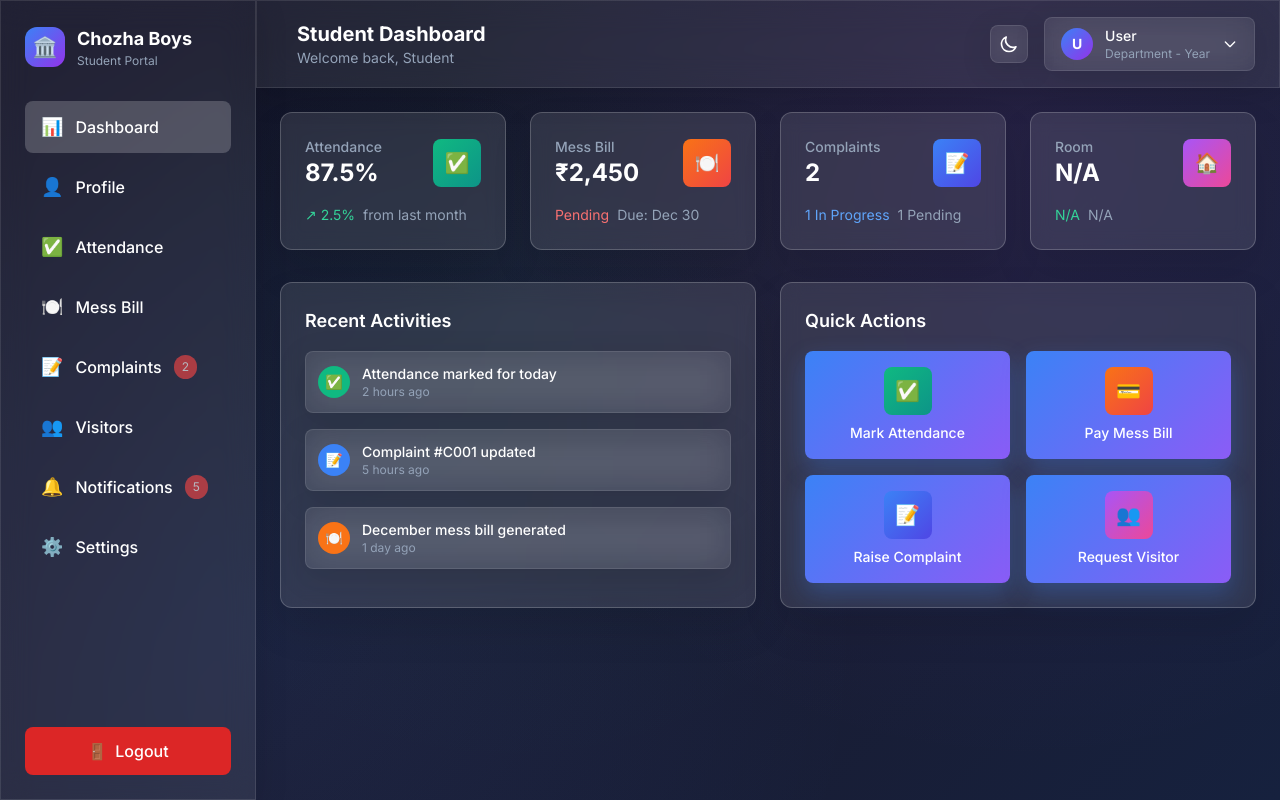
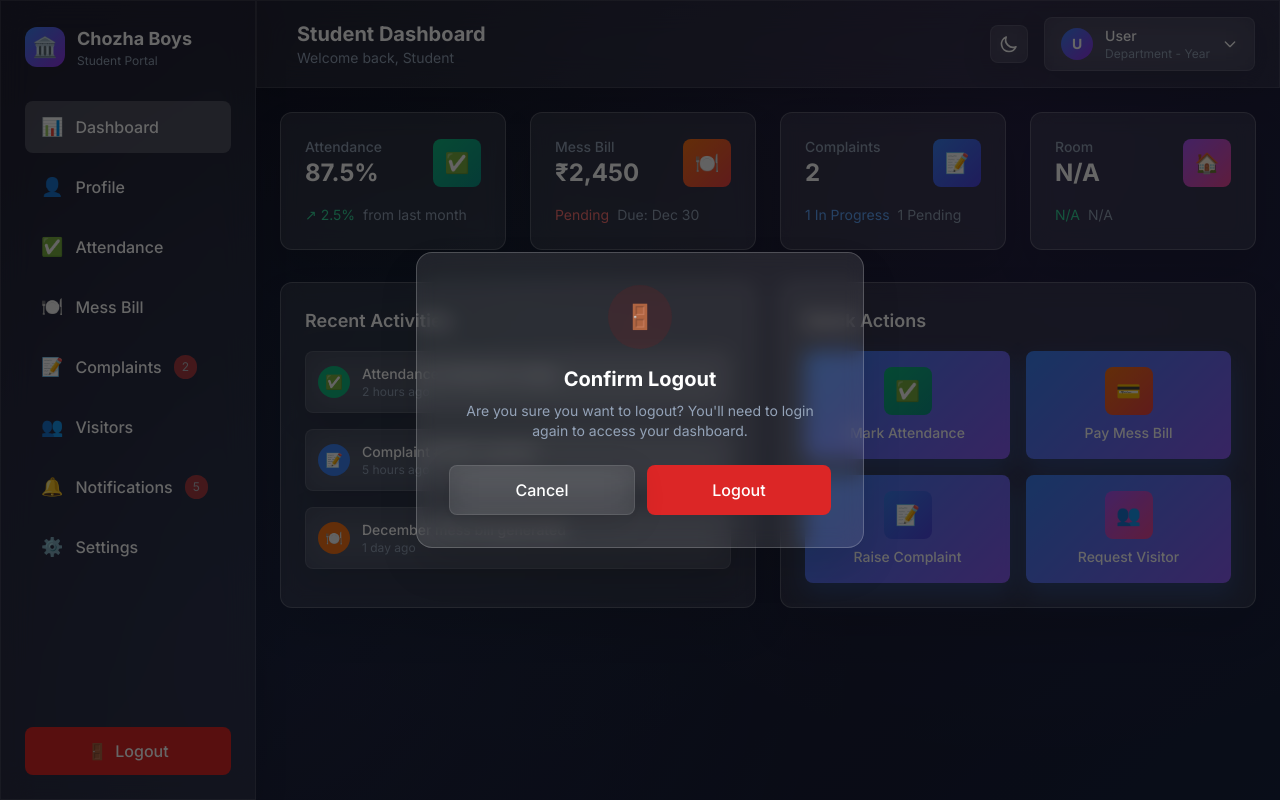
Before and after one commit to Saran-2234/Chozha-Boys-Hostel-Management-System, a React (Vite) app: page /dashboard in a window 1280 px wide. Both pictures are taken after a click on the button "🚪 Logout". Built offline with nearby package versions, Linux system fonts and the light colour scheme.

Commit message:
logout added

```diff
--- a/src/student Dashboard/Header/Header.jsx
+++ b/src/student Dashboard/Header/Header.jsx
@@ -2,12 +2,16 @@ import React from 'react';
 import ProfileDropdown from './ProfileDropdown';
 import ThemeToggle from './ThemeToggle';
 
-const Header = ({ isDarkMode, setIsDarkMode, onLogout, studentData, setActiveSection, sidebarOpen, setSidebarOpen }) => {
+const Header = ({ isDarkMode, setIsDarkMode, onLogoutClick, studentData, setActiveSection, sidebarOpen, setSidebarOpen }) => {
   // Extract student name from the studentData prop
   const getStudentName = () => {
     if (!studentData) return 'Student';
 
     // Check different possible structures of studentData
+    if (studentData.data) {
+      return studentData.data.name || 'Student';
+    }
+
     if (studentData.userdata && studentData.userdata.length > 0) {
       return studentData.userdata[0].name || 'Student';
     }
@@ -43,7 +47,7 @@ const Header = ({ isDarkMode, setIsDarkMode, onLogout, studentData, setActiveSec
         <div className="flex items-center space-x-4">
           <ThemeToggle isDarkMode={isDarkMode} setIsDarkMode={setIsDarkMode} />
           <ProfileDropdown
-            onLogout={onLogout}
+            onLogoutClick={onLogoutClick}
             studentData={studentData}
             setActiveSection={setActiveSection}
           />
--- a/src/student Dashboard/Header/ProfileDropdown.jsx
+++ b/src/student Dashboard/Header/ProfileDropdown.jsx
@@ -2,7 +2,7 @@ import React, { useState } from 'react';
 import { useNavigate } from 'react-router-dom';
 import { getRoomInfo } from '../../Common/roomUtils';
 
-const ProfileDropdown = ({ onLogout, studentData, setActiveSection }) => {
+const ProfileDropdown = ({ onLogoutClick, studentData, setActiveSection }) => {
   const [isOpen, setIsOpen] = useState(false);
   const navigate = useNavigate();
 
@@ -58,26 +58,10 @@ const ProfileDropdown = ({ onLogout, studentData, setActiveSection }) => {
     setIsOpen(!isOpen);
   };
 
-  const handleLogout = () => {
-    // Show confirmation dialog
-    const confirmLogout = window.confirm('Are you sure you want to logout?');
-
-    if (!confirmLogout) {
-      return;
-    }
-
-    // Close dropdown
+  const handleLogoutClick = () => {
+    // Close dropdown and call parent handler to show modal
     setIsOpen(false);
-
-    // Clear authentication data from localStorage
-    localStorage.removeItem('authToken');
-    localStorage.removeItem('userData');
-    localStorage.removeItem('sessionData');
-
-    // Call the logout function passed from parent
-    if (onLogout) {
-      onLogout();
-    }
+    onLogoutClick(); // This will trigger the centralized modal
   };
 
   const handleViewProfile = () => {
@@ -101,7 +85,7 @@ const ProfileDropdown = ({ onLogout, studentData, setActiveSection }) => {
   };
 
   return (
-    <div className="relative" style={{ zIndex: 50, position: 'relative' }}>
+    <div className="relative" style={{ zIndex: 40, position: 'relative' }}>
       <button onClick={toggleDropdown} className="flex items-center space-x-3 glass-effect px-4 py-2 rounded-lg hover:bg-white hover:bg-opacity-10 transition-all">
         <div className="w-8 h-8 bg-gradient-to-br from-blue-500 to-purple-600 rounded-full flex items-center justify-center">
           <span className="text-sm font-bold text-white">{initials}</span>
@@ -132,7 +116,7 @@ const ProfileDropdown = ({ onLogout, studentData, setActiveSection }) => {
             </button>
             <hr className="my-2 border-slate-600" />
             <button
-              onClick={handleLogout}
+              onClick={handleLogoutClick}
               className="w-full text-left block px-4 py-2 text-sm text-red-400 hover:bg-white hover:bg-opacity-10"
             >
               🚪 Logout
--- a/src/student Dashboard/Sidebar/Logout.jsx
+++ b/src/student Dashboard/Sidebar/Logout.jsx
@@ -1,19 +1,50 @@
-import React from 'react';
+import React, { useState } from 'react';
+import LogoutModal from '../components/LogoutModal';
 
-const Logout = () => {
-  const handleLogout = () => {
-    // Add logout logic here
-    console.log('Logout clicked');
+const Logout = ({ onLogout }) => {
+  const [showLogoutModal, setShowLogoutModal] = useState(false);
+
+  const handleLogoutClick = () => {
+    setShowLogoutModal(true);
+  };
+
+  const handleLogoutConfirm = () => {
+    // Close modal
+    setShowLogoutModal(false);
+
+    // Clear authentication data from localStorage
+    localStorage.removeItem('authToken');
+    localStorage.removeItem('userData');
+    localStorage.removeItem('sessionData');
+
+    // Call the logout function passed from parent
+    if (onLogout) {
+      onLogout();
+    }
+  };
+
+  const handleLogoutCancel = () => {
+    // Close modal
+    setShowLogoutModal(false);
   };
 
   return (
+    <>
       <button
-      onClick={handleLogout}
+        onClick={handleLogoutClick}
         className="w-full flex items-center justify-center space-x-2 px-4 py-3 bg-red-600 hover:bg-red-700 text-white rounded-lg font-medium transition-all"
       >
         <span>🚪</span>
         <span>Logout</span>
       </button>
+
+      {/* Logout Modal */}
+      <LogoutModal
+        isOpen={showLogoutModal}
+        onClose={handleLogoutCancel}
+        onConfirm={handleLogoutConfirm}
+      />
+    </>
   );
 };
 
--- a/src/student Dashboard/Sidebar/Sidebar.jsx
+++ b/src/student Dashboard/Sidebar/Sidebar.jsx
@@ -1,9 +1,8 @@
 import React from 'react';
 import Logo from './Logo';
 import NavigationMenu from './NavigationMenu';
-import Logout from './Logout';
 
-const Sidebar = ({ setActiveSection, activeSection, sidebarOpen, setSidebarOpen }) => {
+const Sidebar = ({ setActiveSection, activeSection, sidebarOpen, setSidebarOpen, onLogoutClick }) => {
   return (
     <>
       {/* Mobile overlay */}
@@ -22,8 +21,16 @@ const Sidebar = ({ setActiveSection, activeSection, sidebarOpen, setSidebarOpen
           </div>
         </div>
         <NavigationMenu setActiveSection={setActiveSection} activeSection={activeSection} />
+
+        {/* Simple Logout button in sidebar */}
         <div className="absolute bottom-6 left-6 right-6">
-          <Logout />
+          <button
+            onClick={onLogoutClick}
+            className="w-full px-4 py-3 bg-red-600 hover:bg-red-700 text-white rounded-lg font-medium transition-all flex items-center justify-center space-x-2"
+          >
+            <span>🚪</span>
+            <span>Logout</span>
+          </button>
         </div>
       </div>
     </>
--- a/src/student Dashboard/StudentDashboard.jsx
+++ b/src/student Dashboard/StudentDashboard.jsx
@@ -10,6 +10,8 @@ import Complaints from './Complaints/Complaints';
 import Visitors from './Visitors/Visitors';
 import Notifications from './Notifications/Notifications';
 import Settings from './Settings/Settings';
+import LogoutModal from './components/LogoutModal'; // Import the modal
+
 import './styles/studentDashboard.css';
 import { useLocation, useNavigate } from 'react-router-dom';
 
@@ -21,17 +23,33 @@ const StudentDashboard = () => {
   const [activeSection, setActiveSection] = useState('dashboard');
   const [sidebarOpen, setSidebarOpen] = useState(false);
   const [isDarkMode, setIsDarkMode] = useState(true);
+  const [showLogoutModal, setShowLogoutModal] = useState(false); // Centralized modal state
+
   const navigate = useNavigate();
 
-  const handleLogout = () => {
+  // Handle logout click from both sidebar and header
+  const handleLogoutClick = () => {
+    setShowLogoutModal(true);
+  };
+
+  // Handle logout confirmation
+  const handleLogoutConfirm = () => {
     // Clear any stored authentication data
     localStorage.removeItem('studentToken');
     localStorage.removeItem('studentData');
     sessionStorage.removeItem('studentToken');
     sessionStorage.removeItem('studentData');
 
+    // Close modal
+    setShowLogoutModal(false);
+
     // Redirect to login page
     navigate('/', { replace: true });
+  };
+
+  // Handle logout cancellation
+  const handleLogoutCancel = () => {
+    setShowLogoutModal(false);
   };
 
   const renderSection = () => {
@@ -69,22 +87,31 @@ const StudentDashboard = () => {
         activeSection={activeSection}
         sidebarOpen={sidebarOpen}
         setSidebarOpen={setSidebarOpen}
+        onLogoutClick={handleLogoutClick} // Pass click handler instead of direct logout
       />
+
       <div className="flex-1 flex flex-col md:ml-64">
-        {/* Pass setActiveSection to Header */}
         <Header
           isDarkMode={isDarkMode}
           setIsDarkMode={setIsDarkMode}
-          onLogout={handleLogout}
+          onLogoutClick={handleLogoutClick} // Pass click handler instead of direct logout
           studentData={studentData}
           setActiveSection={handleSetActiveSection}
           sidebarOpen={sidebarOpen}
           setSidebarOpen={setSidebarOpen}
         />
+
         <MainContent>
           {renderSection()}
         </MainContent>
       </div>
+
+      {/* Centralized Logout Modal - This will appear in the center of the page */}
+      <LogoutModal
+        isOpen={showLogoutModal}
+        onClose={handleLogoutCancel}
+        onConfirm={handleLogoutConfirm}
+      />
     </div>
   );
 };
--- /dev/null
+++ b/src/student Dashboard/components/LogoutModal.jsx
@@ -0,0 +1,49 @@
+import React from 'react';
+
+const LogoutModal = ({ isOpen, onClose, onConfirm }) => {
+  if (!isOpen) return null;
+
+  const handleBackdropClick = (e) => {
+    if (e.target === e.currentTarget) {
+      onClose();
+    }
+  };
+
+  return (
+    <div
+      className="fixed inset-0 bg-black bg-opacity-60 flex items-center justify-center p-4 z-50"
+      onClick={handleBackdropClick}
+    >
+      <div className="glass-card rounded-2xl shadow-2xl max-w-md w-full mx-4 transform transition-all professional-shadow">
+        <div className="p-6 sm:p-8">
+          <div className="text-center mb-6">
+            <div className="w-16 h-16 bg-red-900 bg-opacity-20 rounded-full flex items-center justify-center mx-auto mb-4">
+              <span className="text-2xl">🚪</span>
+            </div>
+            <h2 className="text-xl font-bold text-white mb-2">Confirm Logout</h2>
+            <p className="text-slate-400 text-sm">
+              Are you sure you want to logout? You'll need to login again to access your dashboard.
+            </p>
+          </div>
+
+          <div className="flex space-x-3">
+            <button
+              onClick={onClose}
+              className="flex-1 px-4 py-3 glass-effect rounded-lg text-white font-medium hover:bg-white hover:bg-opacity-10 transition-all"
+            >
+              Cancel
+            </button>
+            <button
+              onClick={onConfirm}
+              className="flex-1 px-4 py-3 bg-red-600 hover:bg-red-700 text-white rounded-lg font-medium transition-all"
+            >
+              Logout
+            </button>
+          </div>
+        </div>
+      </div>
+    </div>
+  );
+};
+
+export default LogoutModal;
```
Lines whose indentation alone changed are shown as unchanged.
